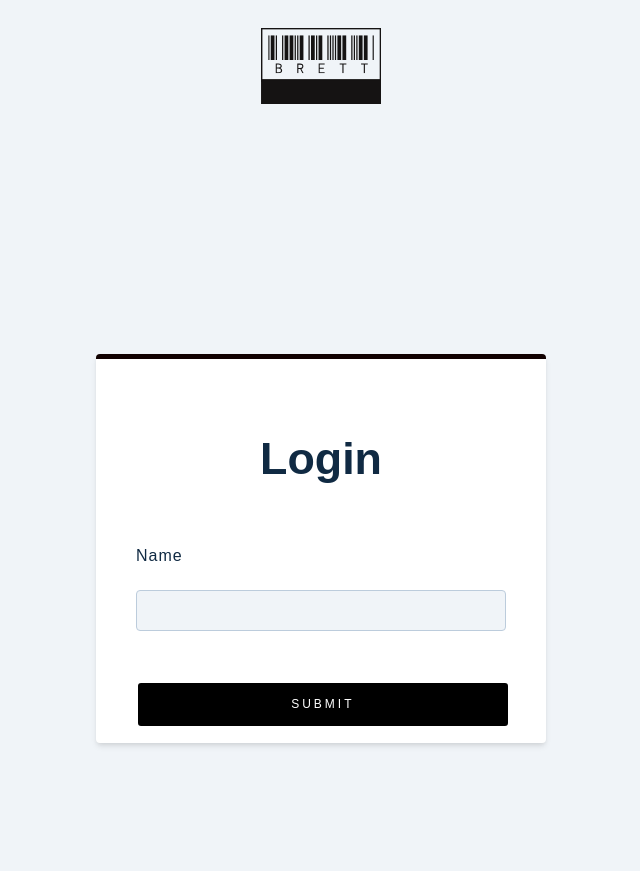
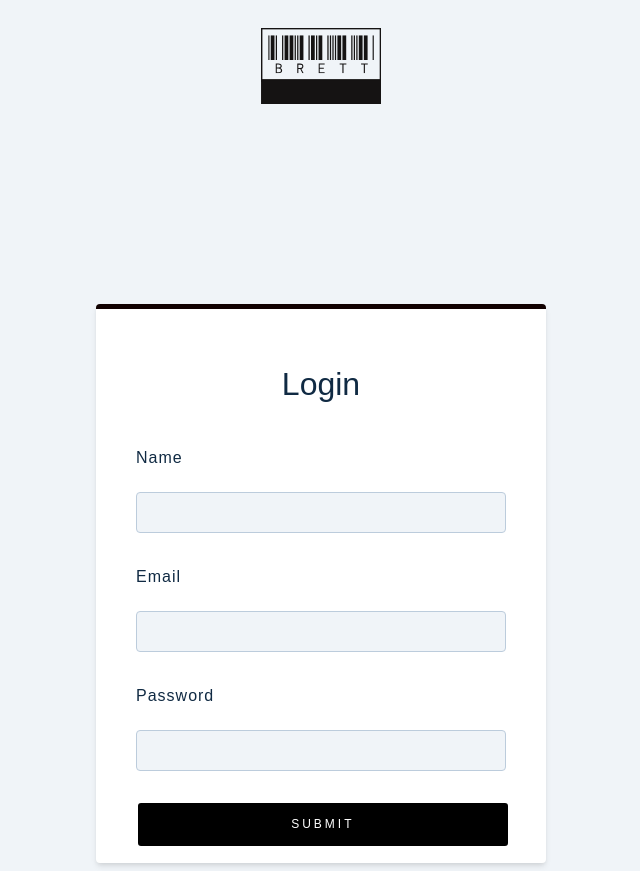
Before and after one commit to missing-project-files/BizHive, a React (Create React App) app in the folder frontend/: page /register in a window 1280 px wide. Shown: the whole page, without its empty margins (319-959 px from the left). Before the commit the page ends 800 px from the top, so only its background shows below. Built offline with nearby package versions, Linux system fonts and the light colour scheme.

Commit message:
frontend/register/temproary email/name/password solution

```diff
--- a/frontend/src/assets/wrappers/RegisterWrapper.jsx
+++ b/frontend/src/assets/wrappers/RegisterWrapper.jsx
@@ -11,7 +11,7 @@ const RegisterWrapper = styled.section`
   .logo-register {
     display: block;
     max-width: 120px;
-    margin: 20px auto 250px;
+    margin: 20px auto 200px;
   }
 
   .form-register {
@@ -27,7 +27,7 @@ const RegisterWrapper = styled.section`
   }
 
   .form-row {
-    margin-bottom: 20px;
+    margin-bottom: 0;
   }
   .form-label {
     display: block;
@@ -81,8 +81,8 @@ const RegisterWrapper = styled.section`
   h3 {
     text-align: center;
     font-family: var(--bodyFont);
-    font-weight: 700;
-    font-size: 3.5vw;
+    font-weight: 300;
+    font-size: 2.5vw;
   }
 
   p {
--- a/frontend/src/pages/register/Register.jsx
+++ b/frontend/src/pages/register/Register.jsx
@@ -37,6 +37,16 @@ const Register = () => {
                       value={values.name}
                       handleChange={handleChange}
         />
+        <FormRegister type="text"
+                      name="email"
+                      value={values.name}
+                      handleChange={handleChange}
+        />
+        <FormRegister type="text"
+                      name="password"
+                      value={values.name}
+                      handleChange={handleChange}
+        />
         <button type="submit" className="btn-register">
           submit
         </button>
```
